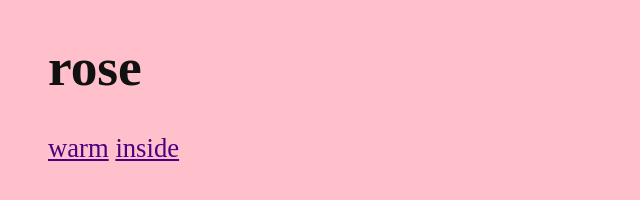
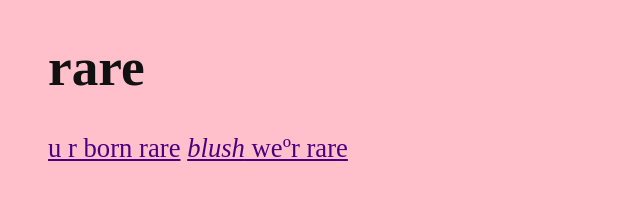
Before and after one commit to webmural/rare, a plain HTML site: page index.html in a window 1280 px wide. Shown: the whole page, without its empty margins (0-640 px from the left). Drawn offline with Linux system fonts and the light colour scheme.

Commit message:
blush (#1)

```diff
--- a/index.html
+++ b/index.html
@@ -1,7 +1,7 @@
 <!DOCTYPE html>
 <html lang="en-US" class="rose">
 <meta charset="utf-8">
-<title>rose background</title>
+<title>RARE</title>
 <meta name="viewport" content="width=device-width, initial-scale=1">
 <meta name="color-scheme" content="dark light">
 <meta name="theme-color" content="pink">
@@ -11,7 +11,7 @@
 <link rel="stylesheet" href="prose.css">
 
 <figure>
-  <h1>rose</h1>
-  <a href="https://s9a.page/rose">warm</a>
-  <a href="https://github.com/webmural/rose">inside</a>
+  <h1>rare</h1>
+  <a href="https://webmural.com/rose">u r born rare</a>
+  <a href="https://webmural.com/rising"><em>blush</em> weºr rare</a>
 </figure>
```
